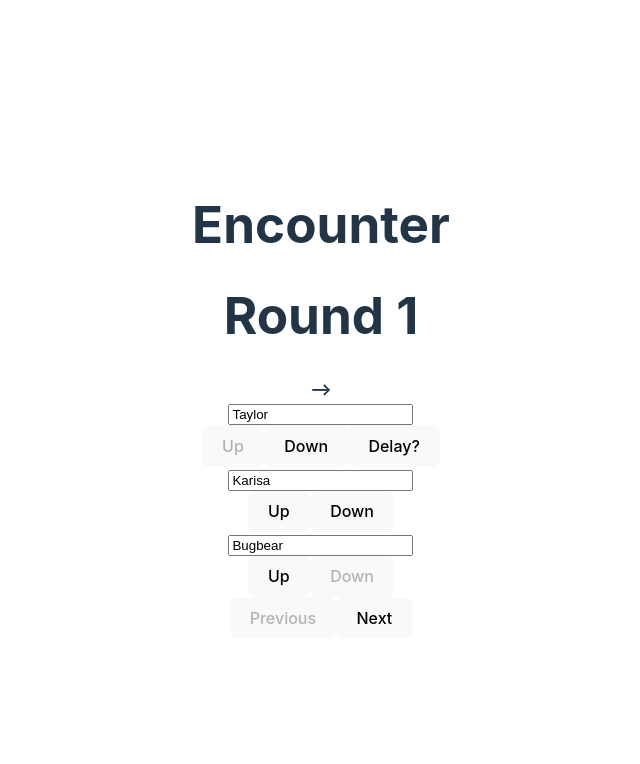
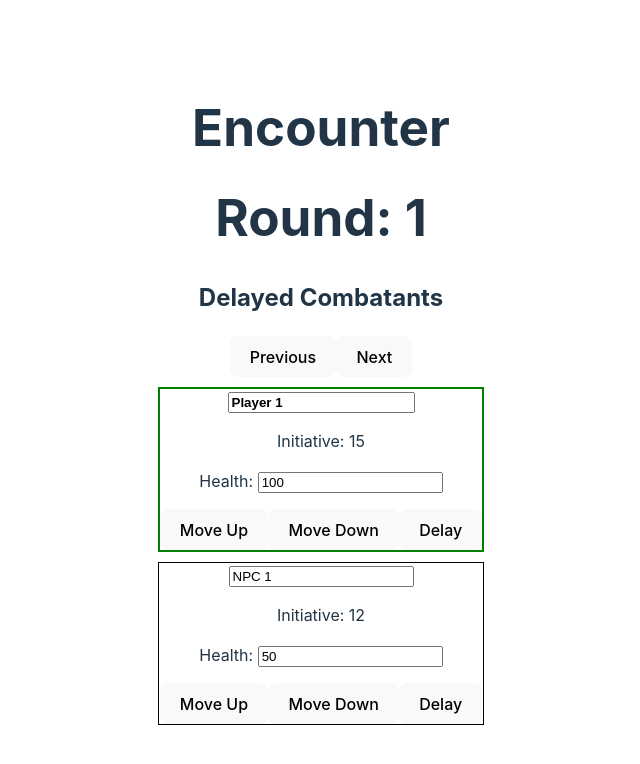
Before and after one commit to taylormusolf/roll-for-initiative, a React (Vite) app: page /encounter/1 in a window 1280 px wide. Shown: the top 764 px of the page, without its empty margins (319-959 px from the left). Built offline with nearby package versions, Linux system fonts and the light colour scheme.

Commit message:
messing with encounter and combatant

```diff
--- a/src/App.jsx
+++ b/src/App.jsx
@@ -1,6 +1,6 @@
 import { useState, useMemo, useEffect } from 'react';
 import './App.css';
-import Encounter from './components/Encounter';
+import Encounter from './components/Encounter2';
 
 function App() {
 
--- a/src/components/Combatant.jsx
+++ b/src/components/Combatant.jsx
@@ -1,10 +1,10 @@
 import React, { useEffect, useState } from "react";
 
 
-const Combatant = ({combatantName, isCurrent, isPC, maxHP, currentHP, combatants, setCombatants}) => {
+const Combatant = ({combatant, isCurrent, isPC, maxHP, currentHP, combatants, setCombatants}) => {
     const [hp, setHp] = useState(100);
     const [maxHp, setMaxHp] = useState(maxHP);
-    const [characterName, setCharacterName] = useState(combatantName);
+    const [characterName, setCharacterName] = useState(combatant.name);
     const [notes, setNotes] = useState('');
 
     function handleHpIncrease(){
@@ -20,8 +20,8 @@ const Combatant = ({combatantName, isCurrent, isPC, maxHP, currentHP, combatants
     return (
         <>
             <div>
-                {/* <span>{combatantName}</span> */}
-                <span><input type="text" value={characterName} onChange={(e) => setCharacterName(e.currentTarget.value)} /></span>
+                {/* <span>{combatant.name}</span> */}
+                <span><input type="text" value={combatant.name} onChange={(e) => setCombatants({...combatants, [combatant.id]: {...combatant, name: e.currentTarget.value}})} /></span>
                 {/* <span> {hp} HP</span>
                 <span onClick={handleHpIncrease}>+ </span>
                 <span onClick={handleHpDecrease}>- </span>
--- /dev/null
+++ b/src/components/Combatant2.jsx
@@ -0,0 +1,28 @@
+import React from 'react';
+
+const Combatant = ({ id, name, initiative, health, isCurrent, delayTurn, moveUp, moveDown, updateHealth, updateName, returnToOrder, isDelayed }) => {
+  return (
+    <div style={{ border: isCurrent ? '2px solid green' : '1px solid black', margin: '10px' }}>
+      <input
+        type="text"
+        value={name}
+        onChange={(e) => updateName(id, e.target.value)}
+        style={{ fontWeight: isCurrent ? 'bold' : 'normal' }}
+      />
+      <p>Initiative: {initiative}</p>
+      <p>
+        Health: <input type="number" value={health} onChange={(e) => updateHealth(id, Number(e.target.value))} />
+      </p>
+      {!isDelayed && (
+        <>
+          <button onClick={() => moveUp(id)}>Move Up</button>
+          <button onClick={() => moveDown(id)}>Move Down</button>
+          <button onClick={() => delayTurn(id)}>Delay</button>
+        </>
+      )}
+      {isDelayed && <button onClick={() => returnToOrder(id)}>Return to Order</button>}
+    </div>
+  );
+};
+
+export default Combatant;
--- a/src/components/Encounter.jsx
+++ b/src/components/Encounter.jsx
@@ -3,16 +3,27 @@ import Combatant from "./Combatant";
 function Encounter(){
     const [round, setRound] = useState(1); //encounter round
     const [currentIdx, setCurrentIdx] = useState(0); //current initiative in round
-    const combatants = [{name: "Taylor", maxHP: 100, isPC: true, currentHP: 100}, {name: "Karisa", maxHP: 50, isPC: true, currentHP: 50}, {name: "Bugbear", maxHP: 200, isPC: false, currentHP: 50}];
-    const memoizedCombatants = combatants.map((combatant, i) => <Combatant key={i} combatantName={combatant.name}/>);
 
-    const [stateCombatants, setStateCombatants] = useState(memoizedCombatants);
-    const [delayedCombatants, setDelayedCombatants] = useState([]);
 
+    const players = [
+        {name: "Taylor", maxHP: 100, isPC: true, currentHP: 100, int: 20},
+        {name: "Karisa", maxHP: 50, isPC: true, currentHP: 50, int: 21},
+        {name: "Bugbear", maxHP: 200, isPC: false, currentHP: 50, int: 5}
+    ];
+    players.sort((a, b)=> b.int - a.int);
+    players.forEach((combatant, i) =>{
+       combatant.ord = i;
+       combatant.id = i;
+    } );
+    const playerObj = Object.assign({}, players)
+    // const memoizedCombatants = combatants.map((combatant, i) => <Combatant key={i} ord={i} combatantName={combatant.name}/>);
+    const [combatantCount, setCombatantCount] = useState(players.length);
+    const [combatants, setCombatants] = useState(playerObj);
+    const [delayedCombatants, setDelayedCombatants] = useState({});
 
     function handleNext(){
         let newIdx = currentIdx + 1;
-        if(newIdx >= stateCombatants.length){
+        if(newIdx >= combatantCount){
             newIdx = 0;
             setRound(round + 1);
         }
@@ -22,50 +33,61 @@ function Encounter(){
     function handlePrevious(){
         let newIdx = currentIdx - 1;
         if(newIdx < 0){
-            newIdx = stateCombatants.length - 1;
+            newIdx = combatantCount - 1;
             setRound(round - 1);
         }
         setCurrentIdx(newIdx);
     }
-    function handleDelay(idx){
-        if(idx === stateCombatants.length - 1){
+    function handleDelay(ord, id){
+        if(ord === combatantCount - 1){
             setRound(round + 1);
             setCurrentIdx(0);
         }
-        setDelayedCombatants((prev) =>[...prev, stateCombatants[idx]]);
-        setStateCombatants((prev) => prev.slice(0, idx).concat(prev.slice(idx + 1)));
+        setCombatantCount(combatantCount - 1);
+        setDelayedCombatants({...delayedCombatants, [id]: combatants[id]});
+        // setStateCombatants((prev) => prev.slice(0, idx).concat(prev.slice(idx + 1)));
+        const otherCombatants = Object.assign({}, combatants);
+        delete otherCombatants[id];
+        setCombatants(otherCombatants)
     }
-    function handleUndelay(idx){
-        setStateCombatants((prev) => prev.slice(0, currentIdx).concat(delayedCombatants[idx], prev.slice(currentIdx)));
-        setDelayedCombatants((prev) => prev.slice(0, idx).concat(prev.slice(idx + 1))); //remove from delayed
+    function handleUndelay(id){
+        setCombatantCount(combatantCount + 1);
+        setCombatants({...combatants, [id]: {...combatants[id], ord: }}) //set delay to false
+        // setStateCombatants((prev) => prev.slice(0, currentIdx).concat(delayedCombatants[idx], prev.slice(currentIdx)));
+        // setDelayedCombatants((prev) => prev.slice(0, idx).concat(prev.slice(idx + 1))); //remove from delayed
+        const otherDelayedCombatants = Object.assign({}, delayedCombatants);
+        delete otherDelayedCombatants[id];
+        setDelayedCombatants(otherDelayedCombatants);
     }
     function handleUp(idx){
-        setStateCombatants((prev) => prev.slice(0, idx - 1).concat(stateCombatants[idx], stateCombatants[idx - 1], prev.slice(idx + 1)));
+        // setStateCombatants((prev) => prev.slice(0, idx - 1).concat(stateCombatants[idx], stateCombatants[idx - 1], prev.slice(idx + 1)));
     }
     function handleDown(idx){
-        setStateCombatants((prev) => prev.slice(0, idx).concat(stateCombatants[idx + 1], stateCombatants[idx], prev.slice(idx + 2)));
+        // setStateCombatants((prev) => prev.slice(0, idx).concat(stateCombatants[idx + 1], stateCombatants[idx], prev.slice(idx + 2)));
     }
-
+    console.log(combatants)
+    console.log(delayedCombatants)
     return(
         <>
-            {delayedCombatants.map((delayedC, i)=> {
+            {Object.values(delayedCombatants).map((combatant, i)=> {
+                console.log(combatant)
                 return(
-                    <div key={i}>
-                        {delayedC}
-                        <button onClick={() => handleUndelay(i)}>Act Now?</button>
+                    <div key={combatant.id}>
+                        <Combatant key={combatant.id} combatant={combatant}/>
+                        <button onClick={() => handleUndelay(combatant.id)}>Act Now?</button>
                     </div>
                 )
             })}
             <h1>Round {round}</h1>
-            {stateCombatants.map((combatant, i) => {
+            {Object.values(combatants).filter((combatant)=> !combatant.delay).map((combatant, i) => {
                 const isCurrent = currentIdx === i
                 return(
-                    <div key={i}>
+                    <div key={combatant.id}>
                         {isCurrent && <strong>{'--> '}</strong>}
-                        {combatant}
+                        <Combatant key={combatant.id} combatant={combatant} combatants={combatants} setCombatants={setCombatants}/>
                         <button onClick={() => handleUp(i)} disabled={i === 0}>Up</button>
-                        <button onClick={() => handleDown(i)} disabled={i === stateCombatants.length - 1}>Down</button>
-                        {isCurrent && <button onClick={() => handleDelay(i)}>Delay?</button>}
+                        <button onClick={() => handleDown(i)} disabled={i === combatantCount - 1}>Down</button>
+                        {isCurrent && <button onClick={() => handleDelay(combatant.ord, combatant.id)}>Delay?</button>}
                     </div>
                 )
             })}
--- /dev/null
+++ b/src/components/Encounter2.jsx
@@ -0,0 +1,106 @@
+import React, { useState } from 'react';
+import Combatant from './Combatant2';
+
+const Encounter = () => {
+  const [round, setRound] = useState(1);
+  const [initiativeOrder, setInitiativeOrder] = useState([
+    { id: 1, name: 'Player 1', initiative: 15, health: 100 },
+    { id: 2, name: 'NPC 1', initiative: 12, health: 50 },
+  ]);
+  const [delayedCombatants, setDelayedCombatants] = useState([]);
+  const [currentTurn, setCurrentTurn] = useState(0);
+
+  const nextTurn = () => {
+    setCurrentTurn((currentTurn + 1) % initiativeOrder.length);
+    if (currentTurn === initiativeOrder.length - 1) {
+      setRound(round + 1);
+    }
+  };
+
+  const prevTurn = () => {
+    setCurrentTurn((currentTurn - 1 + initiativeOrder.length) % initiativeOrder.length);
+    if (currentTurn === 0) {
+      setRound(round - 1);
+    }
+  };
+
+  const delayTurn = (id) => {
+    const index = initiativeOrder.findIndex(c => c.id === id);
+    const [combatant] = initiativeOrder.splice(index, 1);
+    setInitiativeOrder([...initiativeOrder]);
+    setDelayedCombatants([...delayedCombatants, combatant]);
+  };
+
+  const returnToOrder = (id) => {
+    const index = delayedCombatants.findIndex(c => c.id === id);
+    const [combatant] = delayedCombatants.splice(index, 1);
+    combatant.initiative = initiativeOrder[currentTurn].initiative;
+    setDelayedCombatants([...delayedCombatants]);
+    setInitiativeOrder([...initiativeOrder, combatant]);
+  };
+
+  const moveUp = (id) => {
+    const index = initiativeOrder.findIndex(c => c.id === id);
+    if (index > 0) {
+      const newOrder = [...initiativeOrder];
+      [newOrder[index - 1], newOrder[index]] = [newOrder[index], newOrder[index - 1]];
+      setInitiativeOrder(newOrder);
+    }
+  };
+
+  const moveDown = (id) => {
+    const index = initiativeOrder.findIndex(c => c.id === id);
+    if (index < initiativeOrder.length - 1) {
+      const newOrder = [...initiativeOrder];
+      [newOrder[index + 1], newOrder[index]] = [newOrder[index], newOrder[index + 1]];
+      setInitiativeOrder(newOrder);
+    }
+  };
+
+  const updateHealth = (id, newHealth) => {
+    const newOrder = initiativeOrder.map(combatant =>
+      combatant.id === id ? { ...combatant, health: newHealth } : combatant
+    );
+    setInitiativeOrder(newOrder);
+  };
+
+  const updateName = (id, newName) => {
+    const newOrder = initiativeOrder.map(combatant =>
+      combatant.id === id ? { ...combatant, name: newName } : combatant
+    );
+    setInitiativeOrder(newOrder);
+  };
+
+  return (
+    <div>
+      <h1>Round: {round}</h1>
+      <div>
+        <h2>Delayed Combatants</h2>
+        {delayedCombatants.map(combatant => (
+          <Combatant
+            key={combatant.id}
+            {...combatant}
+            returnToOrder={returnToOrder}
+            isDelayed
+          />
+        ))}
+      </div>
+      <button onClick={prevTurn}>Previous</button>
+      <button onClick={nextTurn}>Next</button>
+      {initiativeOrder.map((combatant, index) => (
+        <Combatant
+          key={combatant.id}
+          {...combatant}
+          isCurrent={index === currentTurn}
+          delayTurn={delayTurn}
+          moveUp={moveUp}
+          moveDown={moveDown}
+          updateHealth={updateHealth}
+          updateName={updateName}
+        />
+      ))}
+    </div>
+  );
+};
+
+export default Encounter;
```
